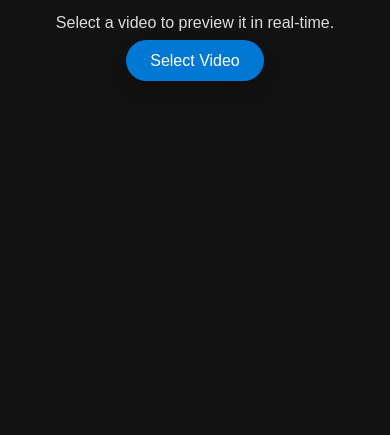
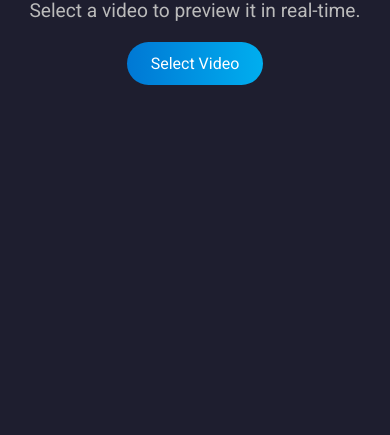
Before and after one commit to CobraOP39/VideoPrev-, a plain HTML site: page upload.html in a window 390 px wide. Shown: the part 409-844 px from the top of the page. Drawn offline with Linux system fonts and the light colour scheme.

Commit message:
Update upload.html

```diff
--- a/upload.html
+++ b/upload.html
@@ -4,130 +4,87 @@
     <meta charset="UTF-8">
     <meta name="viewport" content="width=device-width, initial-scale=1.0">
     <title>VideoPrev - Upload</title>
+    <link href="https://fonts.googleapis.com/css2?family=Roboto:wght@400;700&display=swap" rel="stylesheet">
     <style>
-        /* Global Styles */
         * {
             margin: 0;
             padding: 0;
             box-sizing: border-box;
         }
+
         body {
-            background-color: #121212;
-            color: #fff;
-            font-family: 'Arial', sans-serif;
+            background-color: #1E1E2F;
+            color: #FFFFFF;
+            font-family: 'Roboto', sans-serif;
             display: flex;
             justify-content: center;
             align-items: center;
             height: 100vh;
             flex-direction: column;
-        }
-
-        header {
             text-align: center;
-            margin: 20px;
         }
 
         h1 {
             font-size: 2.5rem;
             font-weight: 700;
             margin-bottom: 20px;
+            color: #00AEEF;
         }
 
         p {
-            font-size: 1rem;
-            color: #ddd;
+            font-size: 1.2rem;
+            color: #BBBBBB;
             margin-bottom: 20px;
         }
 
-        /* File Input Button */
-        input[type="file"] {
+        .upload-btn {
+            background: linear-gradient(90deg, #0078D4, #00AEEF);
+            padding: 15px 30px;
+            font-size: 1.2rem;
+            border-radius: 30px;
+            color: white;
+            cursor: pointer;
+            border: none;
+            transition: transform 0.3s, box-shadow 0.3s;
+        }
+
+        .upload-btn:hover {
+            transform: scale(1.1);
+            box-shadow: 0 8px 20px rgba(0, 174, 239, 0.5);
+        }
+
+        .video-container {
+            margin-top: 30px;
             display: none;
         }
 
-        .upload-btn {
-            background-color: #0078d4;
-            padding: 15px 30px;
-            border-radius: 50px;
-            text-align: center;
-            font-size: 1.2rem;
-            color: #fff;
-            cursor: pointer;
-            transition: background-color 0.3s ease;
-            box-shadow: 0 10px 20px rgba(0, 0, 0, 0.2);
+        video {
+            max-width: 100%;
+            border-radius: 15px;
+            box-shadow: 0 12px 24px rgba(0, 0, 0, 0.5);
         }
 
-        .upload-btn:hover {
-            background-color: #005ea6;
-            box-shadow: 0 12px 24px rgba(0, 0, 0, 0.3);
-        }
-
-        .upload-btn:active {
-            background-color: #004c8c;
-        }
-
-        /* Video Preview Container */
-        .video-container {
-            display: none;
-            margin-top: 30px;
-            text-align: center;
-        }
-
-        .video-container video {
-            max-width: 90%;
-            border-radius: 15px;
-            box-shadow: 0 12px 24px rgba(0, 0, 0, 0.5);
-            margin-top: 20px;
-            transition: transform 0.3s ease-in-out;
-        }
-
-        .video-container video:hover {
-            transform: scale(1.05);
-        }
-
-        /* Animation */
-        @keyframes fadeIn {
-            from {
-                opacity: 0;
-            }
-            to {
-                opacity: 1;
-            }
-        }
-
-        .video-container {
-            animation: fadeIn 0.6s ease-out;
-        }
-
-        /* Responsive Design */
         @media (max-width: 768px) {
-            body {
-                padding: 20px;
-            }
-
             h1 {
                 font-size: 2rem;
             }
 
             .upload-btn {
+                font-size: 1rem;
                 padding: 12px 24px;
-                font-size: 1rem;
             }
         }
     </style>
 </head>
 <body>
 
-    <header>
-        <h1>Upload Your Video</h1>
-        <p>Select a video to preview it in real-time.</p>
-        <label for="videoFile" class="upload-btn">Select Video</label>
-        <input type="file" id="videoFile" accept="video/*">
-    </header>
+    <h1>Upload Your Video</h1>
+    <p>Select a video to preview it in real-time.</p>
+    <label class="upload-btn" for="videoFile">Select Video</label>
+    <input type="file" id="videoFile" accept="video/*" style="display: none;">
 
     <div class="video-container" id="videoContainer">
-        <video controls id="videoPreview">
-            <p>Your browser does not support the video tag.</p>
-        </video>
+        <video controls id="videoPreview"></video>
     </div>
 
     <script>
```
